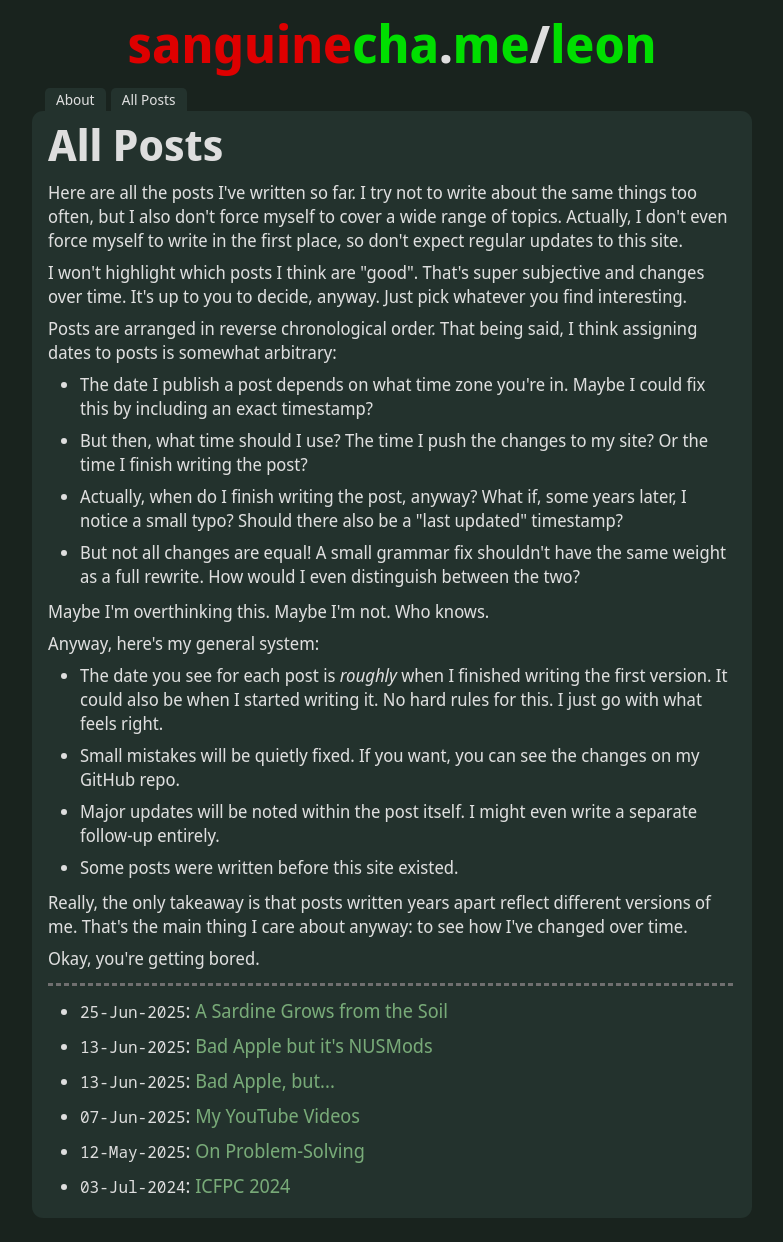
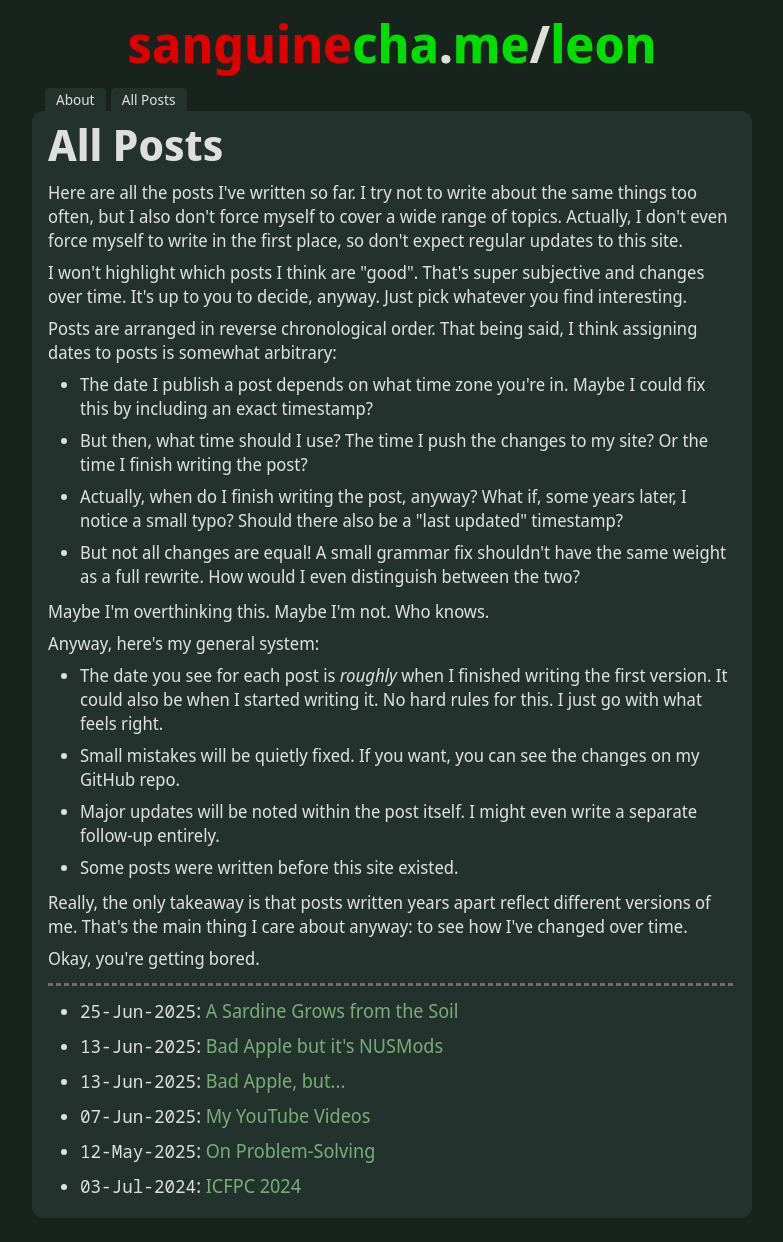
Before and after one commit to SanguineChameleon/sanguinechameleon.github.io, a Jekyll site: the page built from _posts/2025-06-04-all.md, in a window 1280 px wide. Shown: the whole page, without its empty margins (248-1031 px from the left). Built offline with Jekyll 4.4.1, drawn with Linux system fonts in a browser that asks for light colours.

Commit message:
Update HTML for post items

```diff
--- /dev/null
+++ b/_includes/post_item.html
@@ -0,0 +1 @@
+- <span style="font-size: 1.2rem"><code style="background-color: inherit; font-size: 1.1rem">{{ post.date | date: "%d-%b-%Y"}}</code>: [{{post.title}}]({{post.url}})</span>
--- a/_posts/2025-06-04-all.md
+++ b/_posts/2025-06-04-all.md
@@ -41,7 +41,7 @@ Okay, you're getting bored.
 
 {% unless post.hide_from_list %}
 
-- <span style="font-size: 1.2rem"><code style="background-color: inherit">{{ post.date | date: "%d-%b-%Y"}}</code>: [{{post.title}}]({{post.url}})</span>
+{% include post_item.html post=post %}
 
 {% endunless %}
 
```
Also changed, not shown: _posts/2025-06-07-youtube.md (+1 -1 lines).
